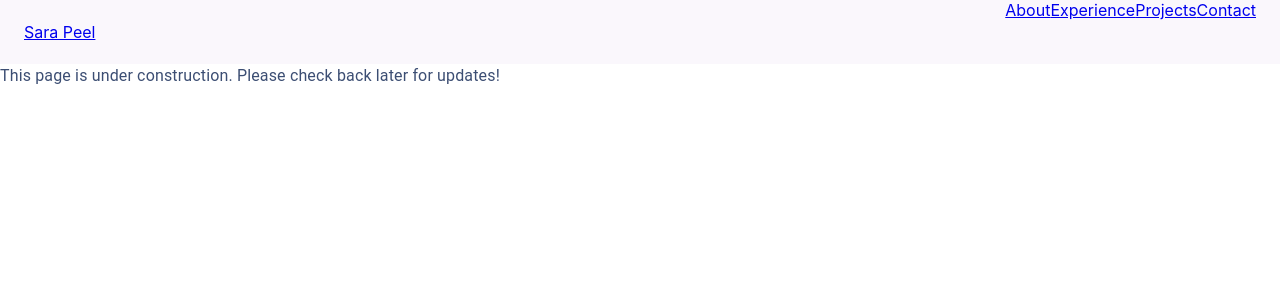
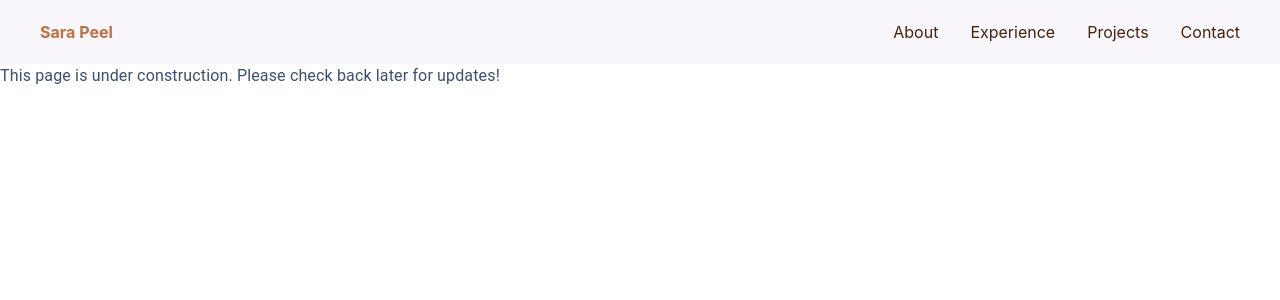
Before and after one commit to speel107/sara_peel, a React (Create React App) app: page / in a window 1280 px wide. Shown: the top 300 px of the page. Built offline with nearby package versions, Linux system fonts and the light colour scheme.

Commit message:
Fixed header link styling

```diff
--- a/src/components/Header.jsx
+++ b/src/components/Header.jsx
@@ -1,7 +1,6 @@
 import {
   AppBar,
   Toolbar,
-  Button,
   Box
 } from "@mui/material";
 import { useLocation, Link } from "react-router-dom";
@@ -23,6 +22,7 @@ const Header = () => {
     padding: "0 16px", // Adjust padding as needed
     display: "flex",
     alignItems: "center", // Centers text vertically
+    textDecoration: "none", // Removes underline from links
     '&:hover': {
       color: orange,
       fontWeight: "bold"
@@ -48,20 +48,20 @@ const Header = () => {
         height: "64px",
         boxSizing: 'border-box', // Ensures padding is included in width calculations
       }}>
-        <Link to="/" sx={linkStyle('/')}>
+        <Link to="/" style={linkStyle('/')}>
           Sara Peel
         </Link>
         <Box sx={{ display: "flex", flexDirection: "row", height: "100%" }}>
-          <Link to="/about" sx={linkStyle('/about')}>
+          <Link to="/about" style={linkStyle('/about')}>
             About
           </Link>
-          <Link to="/experience" sx={linkStyle('/experience')}>
+          <Link to="/experience" style={linkStyle('/experience')}>
             Experience
           </Link>
-          <Link to="/projects" sx={linkStyle('/projects')}>
+          <Link to="/projects" style={linkStyle('/projects')}>
             Projects
           </Link>
-          <Link to="/contact" sx={linkStyle('/contact')}>
+          <Link to="/contact" style={linkStyle('/contact')}>
             Contact
           </Link>
         </Box>
```
